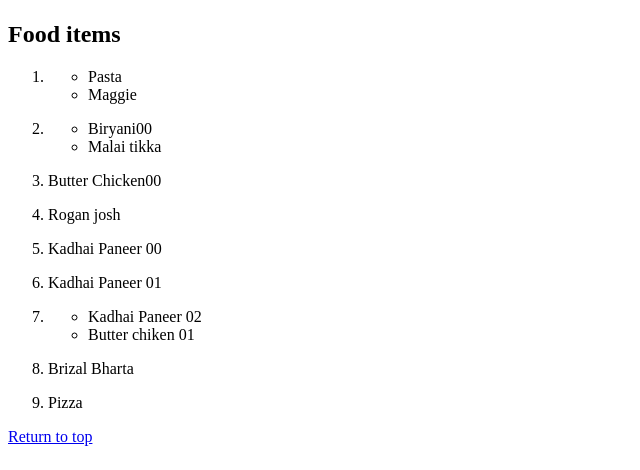
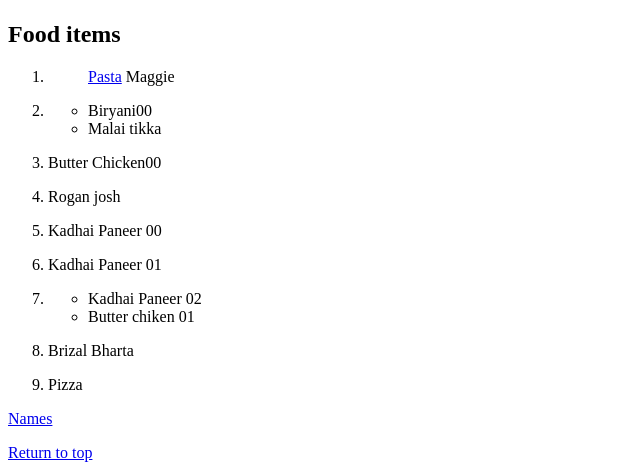
Before and after one commit to AY003/test, a plain HTML site: page Odin-links-and-images/index.html in a window 1280 px wide. Shown: the part 533-1003 px from the top of the page, without its empty margins (0-640 px from the left). Drawn offline with Linux system fonts and the light colour scheme.

Commit message:
Iteration_Last

```diff
--- a/Odin-links-and-images/index.html
+++ b/Odin-links-and-images/index.html
@@ -12,8 +12,8 @@
             <ol>
                 <p></p>
                 <li><ul>
-                    <li> Pasta</li>
-                    <li> Maggie</li>
+                    <a href="https://www.indianhealthyrecipes.com/masala-pasta/">Pasta</a>
+                    Maggie
                 </ul>
                 </li>
 
@@ -58,6 +58,10 @@
 
 
             </ol>
+
+            <p>
+                <a href="./Pages/names.html">Names</a>
+            </p>
         </div>
         <a href="#header">Return to top</a>
     </body>
```
Also changed, not shown: Odin-links-and-images/Pages/names.html (added, +14 -0 lines).
